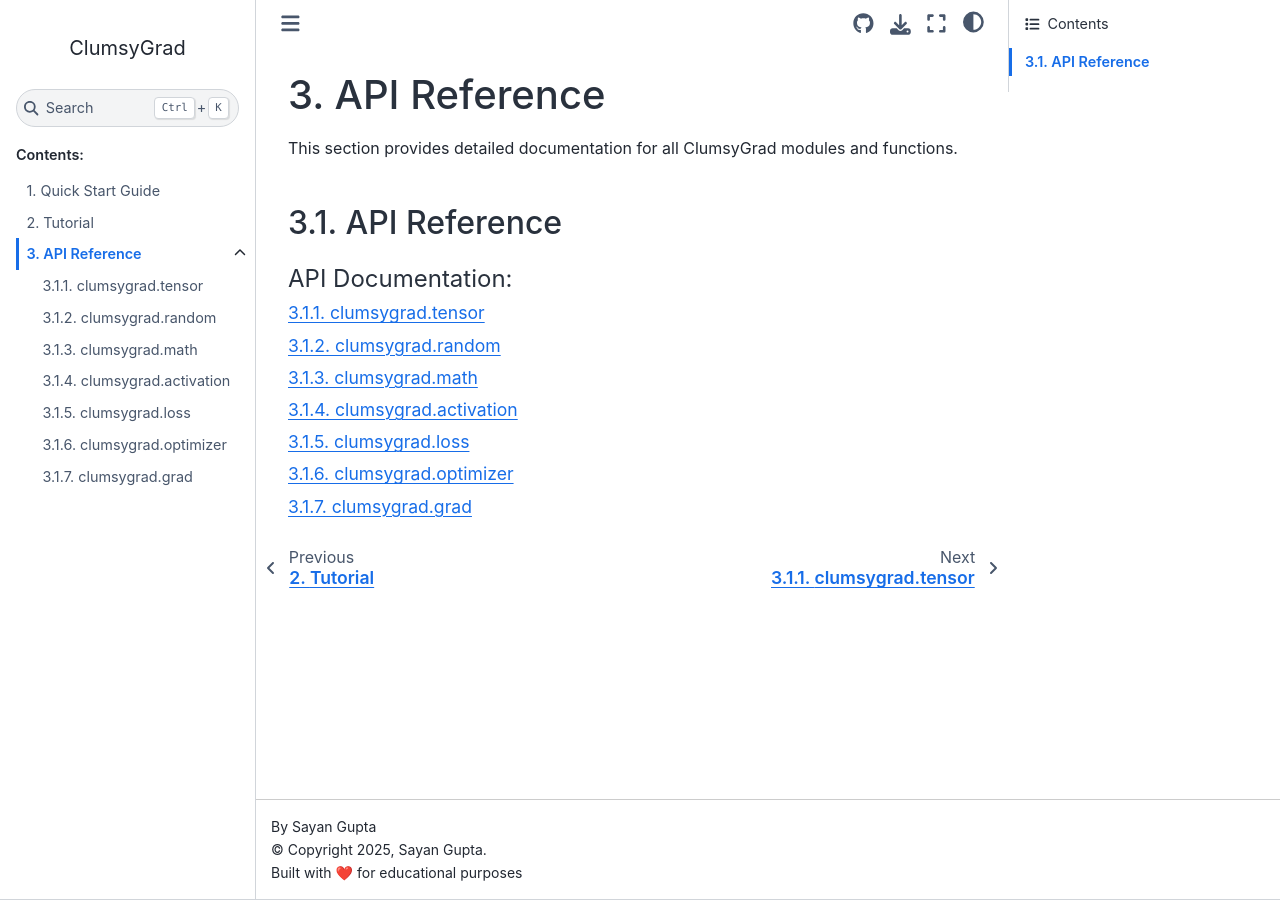
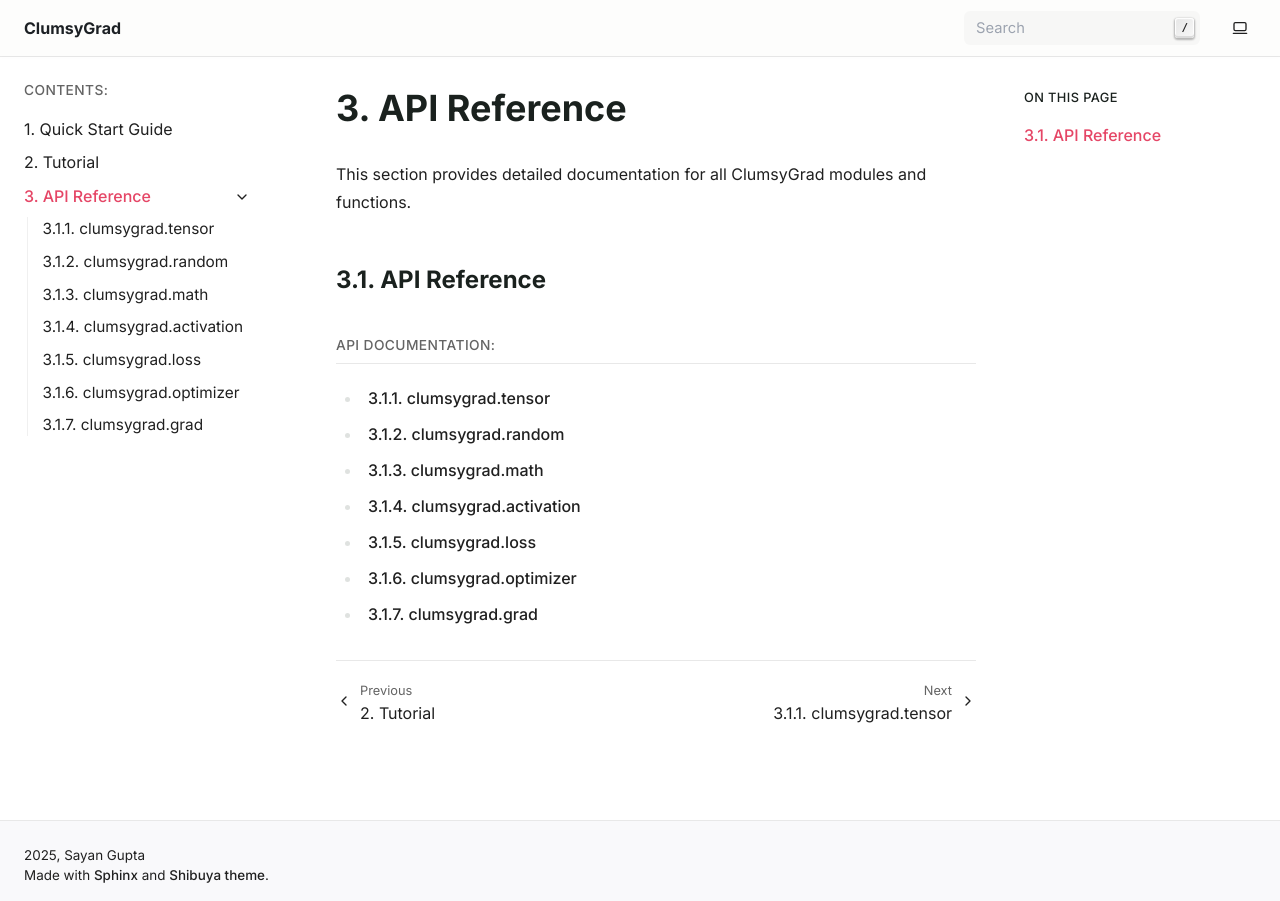
Before and after one commit to Sayan-001/ClumsyGrad, a Sphinx documentation site: the page built from docs/source/api_reference.rst, in a window 1280 px wide. Built offline with Sphinx 7.4.7, drawn with Linux system fonts in a browser that asks for light colours.

Commit message:
update theme

```diff
--- a/docs/source/conf.py
+++ b/docs/source/conf.py
@@ -54,20 +54,11 @@
 master_doc = 'index'
 
 # -- Options for HTML output -------------------------------------------------
-html_theme = 'sphinx_book_theme'
+html_theme = 'shibuya'
 
 html_theme_options = {
-    "repository_url": "https://github.com/ggsayan/ClumsyGrad",
-    "repository_branch": "main",
-    "use_repository_button": True,
-    "show_toc_level": 2,
-    "navigation_with_keys": False,
-    "show_navbar_depth": 1,
-    "logo": {
-        "text": "ClumsyGrad",
-    },
-    "extra_footer": "<p>Built with ❤️ for educational purposes</p>",
-    "search_bar_text": "Search the docs...",
+    "accent_color": "ruby",
+    "github_url": "https://github.com/ggsayan/ClumsyGrad",
 }
 
 html_static_path = ['_static']
--- a/pyproject.toml
+++ b/pyproject.toml
@@ -48,7 +48,7 @@
 ]
 docs = [
   "sphinx>=9.1.0",
-  "sphinx-book-theme>=1.4.0",
+  "shibuya>=2026.7.12",
 ]
 
 # List URLs that are relevant to the project
```
Also changed, not shown: 1 other file.
